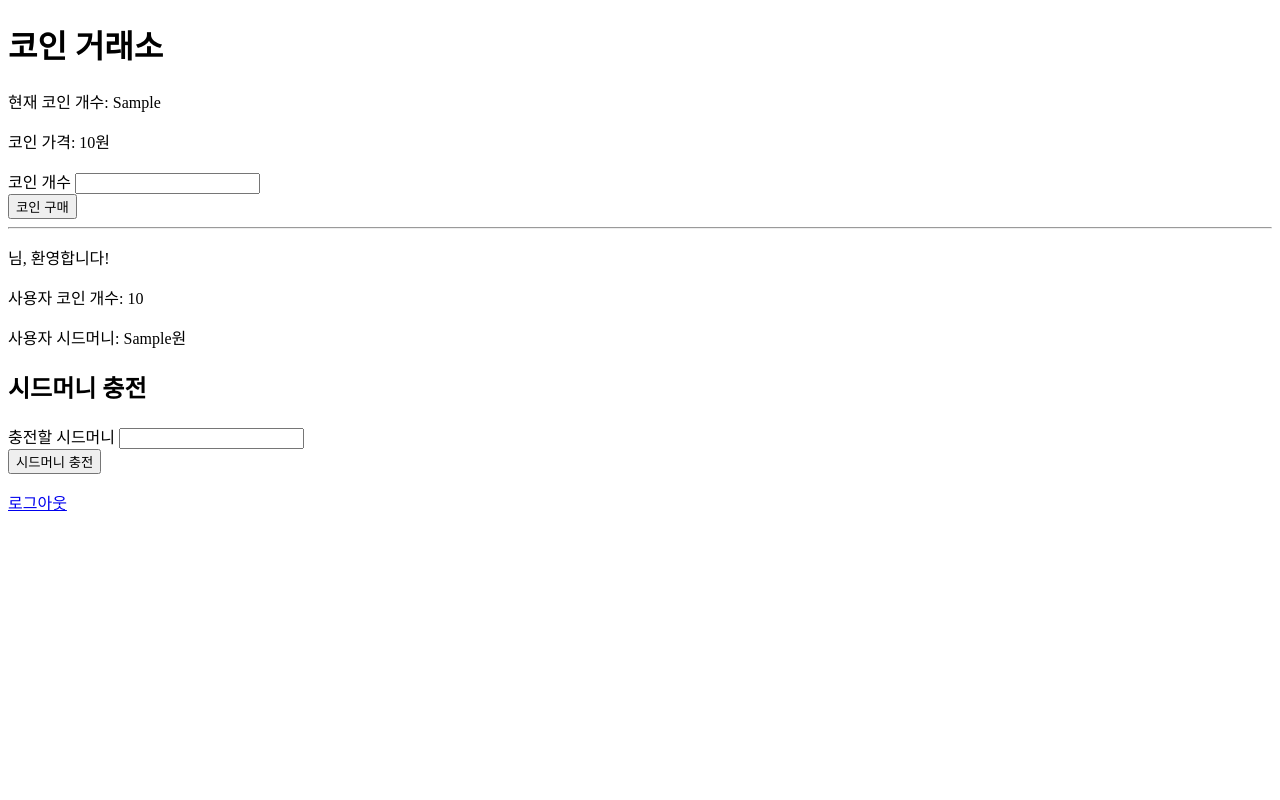
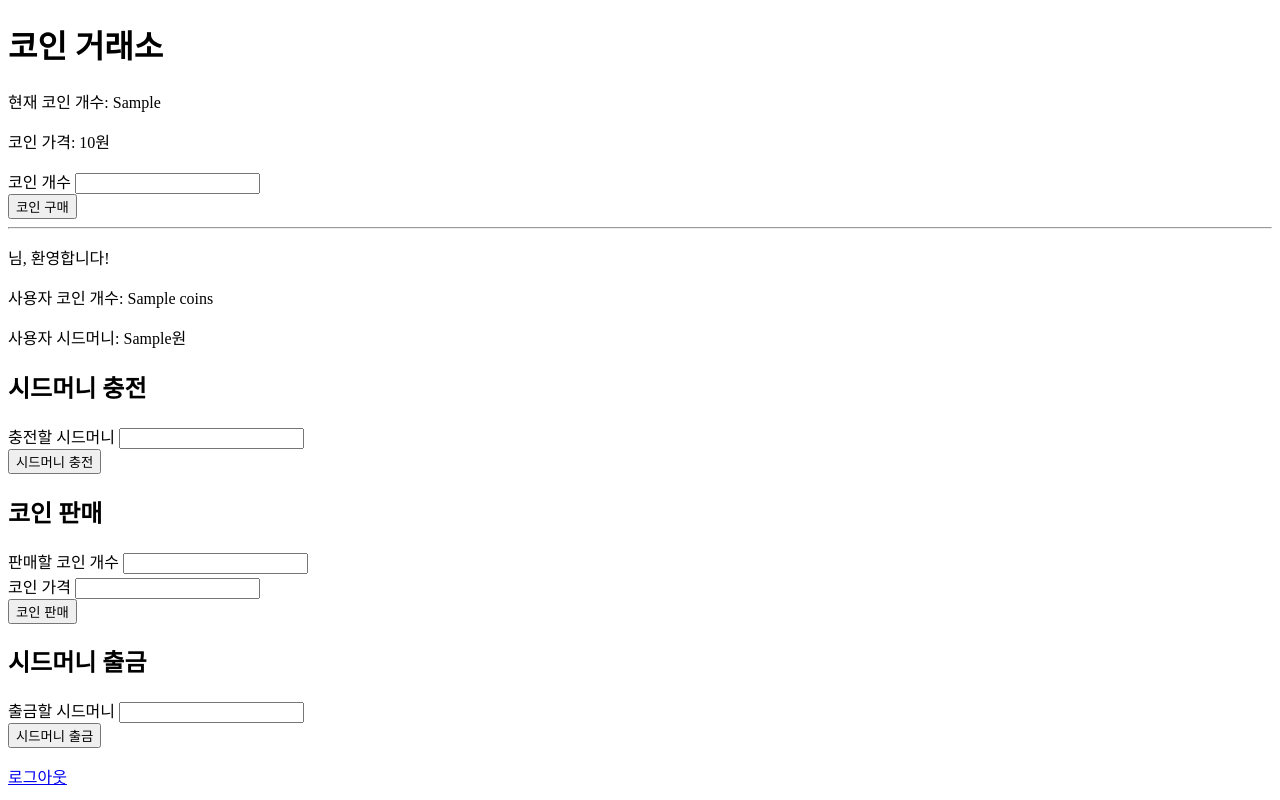
Before and after one commit to jeonyoungun/softwareengineering, a Flask app: template templates/main.html in a window 1280 px wide. Run offline with Flask 3, Linux system fonts and the light colour scheme; the template is opened without the code that fills it: most values are stand-ins (such as "Sample title", 1, 10 or a date in 2020).

Commit message:
main app change

```diff
--- a/app.py
+++ b/app.py
@@ -11,10 +11,11 @@
 marketcol = db["marketplace"]
 coin_inventory = 100
 coin_firstprice = 100
-marketcol.insert_one({
-    "coin_inventory": coin_inventory,
-    "coin_firstprice": coin_firstprice
-})
+if marketcol.count_documents({}) == 0:
+    marketcol.insert_one({
+        "coin_inventory": coin_inventory,
+        "coin_firstprice": coin_firstprice
+    })
 @app.route('/')
 def home():
     marketplace = marketcol.find_one({})
@@ -80,9 +81,7 @@
 @app.route('/logout')
 def logout():
     if 'username' in session:
-        username = session['username']
         session.pop('username', None)
-        usercol.delete_one({"username": username})
     return redirect(url_for('login'))
 
 @app.route('/buy_coin', methods=['POST'])
@@ -105,7 +104,7 @@
         if seed_money < total_price:
             return "Insufficient seed money"
         usercol.update_one({"username": username}, {"$inc": {"seed_money": -total_price}})
-        usercol.update_one({"username": username}, {"$inc": {"coin": coin_quantity}})
+        usercol.update_one({"username": username}, {"$inc": {"coins": coin_quantity}})
         marketcol.update_one({}, {"$inc": {"coin_inventory": -coin_quantity}})
         sold_time = datetime.now().strftime("%Y-%m-%d %H:%M:%S")
         coincol.update_one({}, {"$push": {"coins": {
@@ -118,11 +117,13 @@
 
     return redirect(url_for('login'))
 
-@app.route('/but_user_coin', methods=['POST'])
-def buy_coin():
+@app.route('/buy_user_coin', methods=['POST'])
+def buy_user_coin():
     if 'username' not in session:
         return redirect(url_for('login'))
+    seller_username = request.form['seller_username']
     coin_quantity = int(request.form['coin_quantity'])
+    coin_price = float(request.form['coin_price'])
     username = session['username']
     user = usercol.find_one({"username": username})
 
@@ -131,18 +132,31 @@
         seed_money = user['seed_money']
         if seed_money < total_price:
             return "Insufficient seed money"
-        usercol.update_one({"username": username}, {"$inc": {"seed_money": -total_price}})
-        usercol.update_one({"username": username}, {"$inc": {"coin": coin_quantity}})
-        marketcol.update_one({}, {"$inc": {"coin_inventory": -coin_quantity}})
-        sold_time = datetime.now().strftime("%Y-%m-%d %H:%M:%S")
-        coincol.update_one({}, {"$push": {"coins": {
-            "sold_time": sold_time,
-            "quantity": coin_quantity,
-            "price": coin_firstprice,
-            "who": username
-        }}})
-        return "Coin purchase successful"
-
+        seller = marketcol.find_one({"username": seller_username}, {"name": 1, "coin_inventory": 1, "coin_firstprice": 1})
+        if not seller:
+            return "Seller not found"
+        seller_name = seller.get("name")
+        seller_coin_inventory = seller.get("coin_inventory", 0)
+        seller_coin_firstprice = seller.get("coin_firstprice", 0)
+        if (
+            seller_username == username and
+            coin_quantity <= seller_coin_inventory and
+            coin_price == seller_coin_firstprice
+        ):
+            usercol.update_one({"username": username}, {"$inc": {"seed_money": -total_price}})
+            usercol.update_one({"username": username}, {"$inc": {"coins": coin_quantity}})
+            del seller["name"]
+            del seller["coin_inventory"]
+            del seller["coin_firstprice"]
+            sold_time = datetime.now().strftime("%Y-%m-%d %H:%M:%S")
+            coincol.update_one({}, {"$push": {"coins": {
+                "sold_time": sold_time,
+                "quantity": coin_quantity,
+                "price": coin_firstprice,
+                "who": username
+            }}})
+            return f"Coin purchase successful. Bought {coin_quantity} coins from {seller_name} at {coin_price} each."
+        return "Invalid seller information"
     return redirect(url_for('login'))
 
 
@@ -161,11 +175,11 @@
     user = usercol.find_one({"username": username})
 
     if user:
-        coin_owned = user['coin']
+        coin_owned = user['coins']
         if coin_quantity > coin_owned:
             return "Insufficient coin quantity"
 
-        usercol.update_one({"username": username}, {"$inc": {"coin": -coin_quantity}})
+        usercol.update_one({"username": username}, {"$inc": {"coins": -coin_quantity}})
 
         marketcol.insert_one({
             "quantity": -coin_quantity,
--- a/templates/main.html
+++ b/templates/main.html
@@ -15,16 +15,30 @@
     </form>
 
     <hr>
-    <p>{{ user.name }}님, 환영합니다!</p>
-    <p>사용자 코인 개수: {{ user_coin_quantity }}</p>
-    <p>사용자 시드머니: {{ user_seed_money }}원</p>
+    <p>{{ user['name'] }}님, 환영합니다!</p>
+    <p>사용자 코인 개수: {{ coins }}</p>
+    <p>사용자 시드머니: {{ seed_money }}원</p>
     <h2>시드머니 충전</h2>
     <form method="POST" action="/charge_money">
         <label>충전할 시드머니</label>
         <input type="number" name="seed_money" min="0" step="1" required><br>
         <input type="submit" value="시드머니 충전">
     </form>
+    <h2>코인 판매</h2>
+    <form method="POST" action="/sell_coin">
+        <label>판매할 코인 개수</label>
+        <input type="number" name="coin_quantity" min="1" required><br>
+        <label>코인 가격</label>
+        <input type="number" name="coin_price" min="1" step="0.01" required><br>
+        <input type="submit" value="코인 판매">
+    </form>
 
+    <h2>시드머니 출금</h2>
+    <form method="POST" action="/convert_money">
+        <label>출금할 시드머니</label>
+        <input type="number" name="amount" min="1" step="0.01" required><br>
+        <input type="submit" value="시드머니 출금">
+    </form>
     <p>{{ message }}</p>
     <a href="/logout">로그아웃</a>
 </body>
```
Also changed, not shown: templates/login.html (line endings or trailing spaces), templates/signup.html (line endings or trailing spaces).
